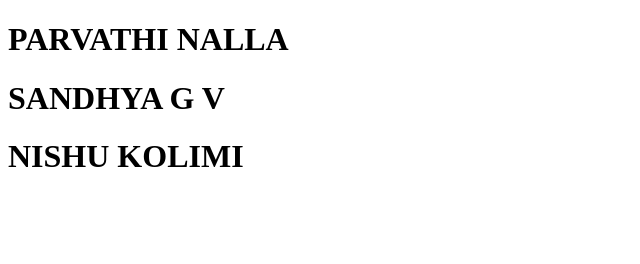
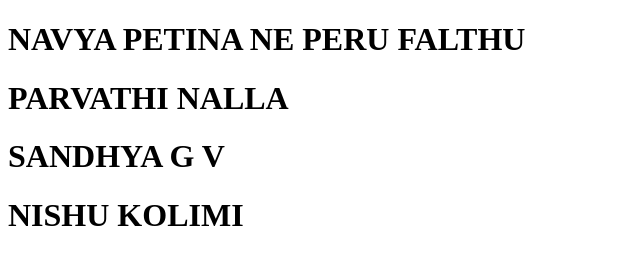
Before and after one commit to parvathinalla/parvathinalla.github.io, a plain HTML site: page a.html in a window 1280 px wide. Shown: the whole page, without its empty margins (0-640 px from the left). Drawn offline with Linux system fonts and the light colour scheme.

Commit message:
second commit
none

```diff
--- a/a.html
+++ b/a.html
@@ -1,6 +1,7 @@
 <!Doctype html>
 <html>
 <body>
+  <h1>NAVYA PETINA NE PERU FALTHU</h1>
 <h1>PARVATHI NALLA</h1>
 <h1>SANDHYA G V</h1><h1>NISHU KOLIMI</h1>
 </body>
```
